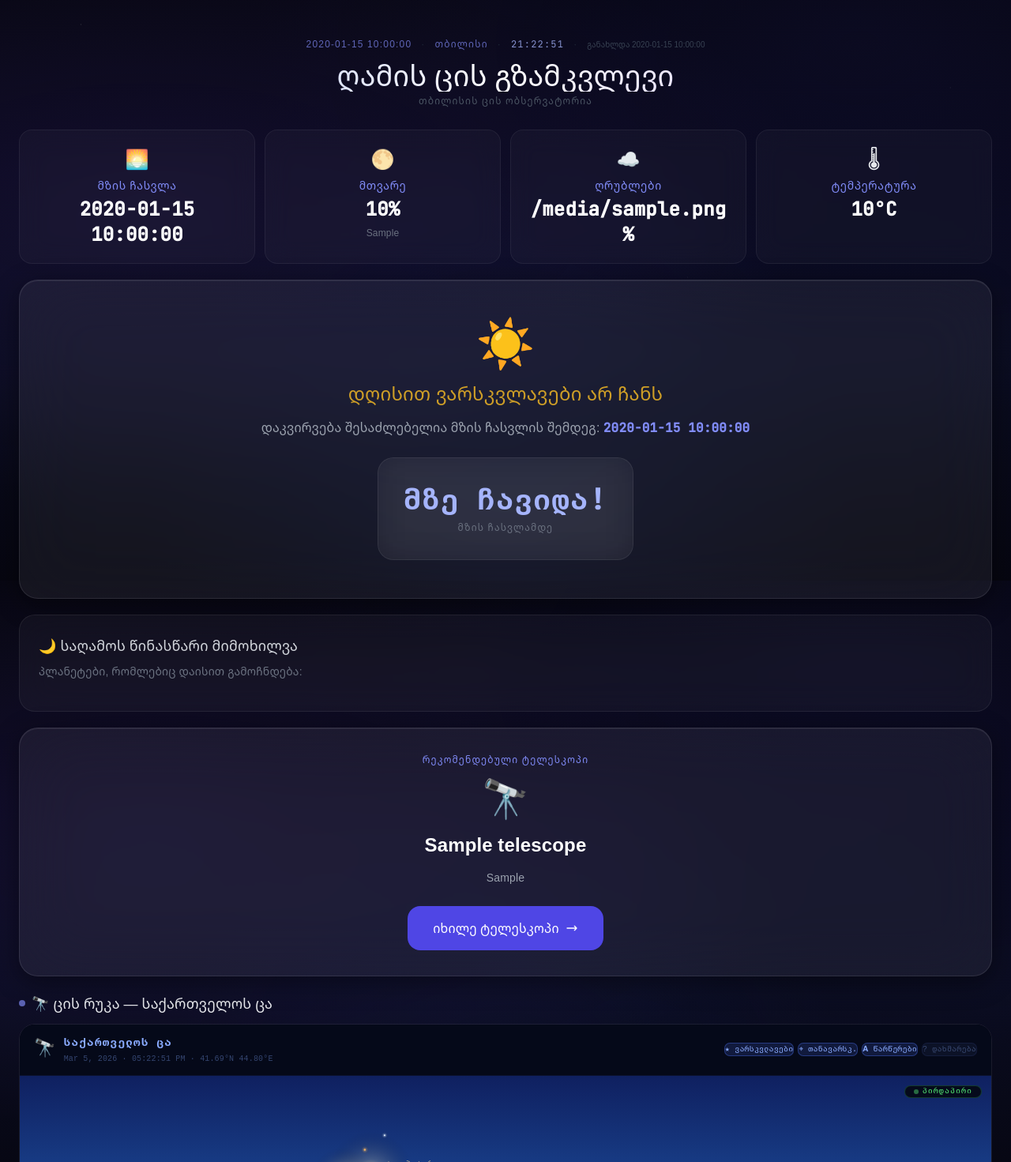
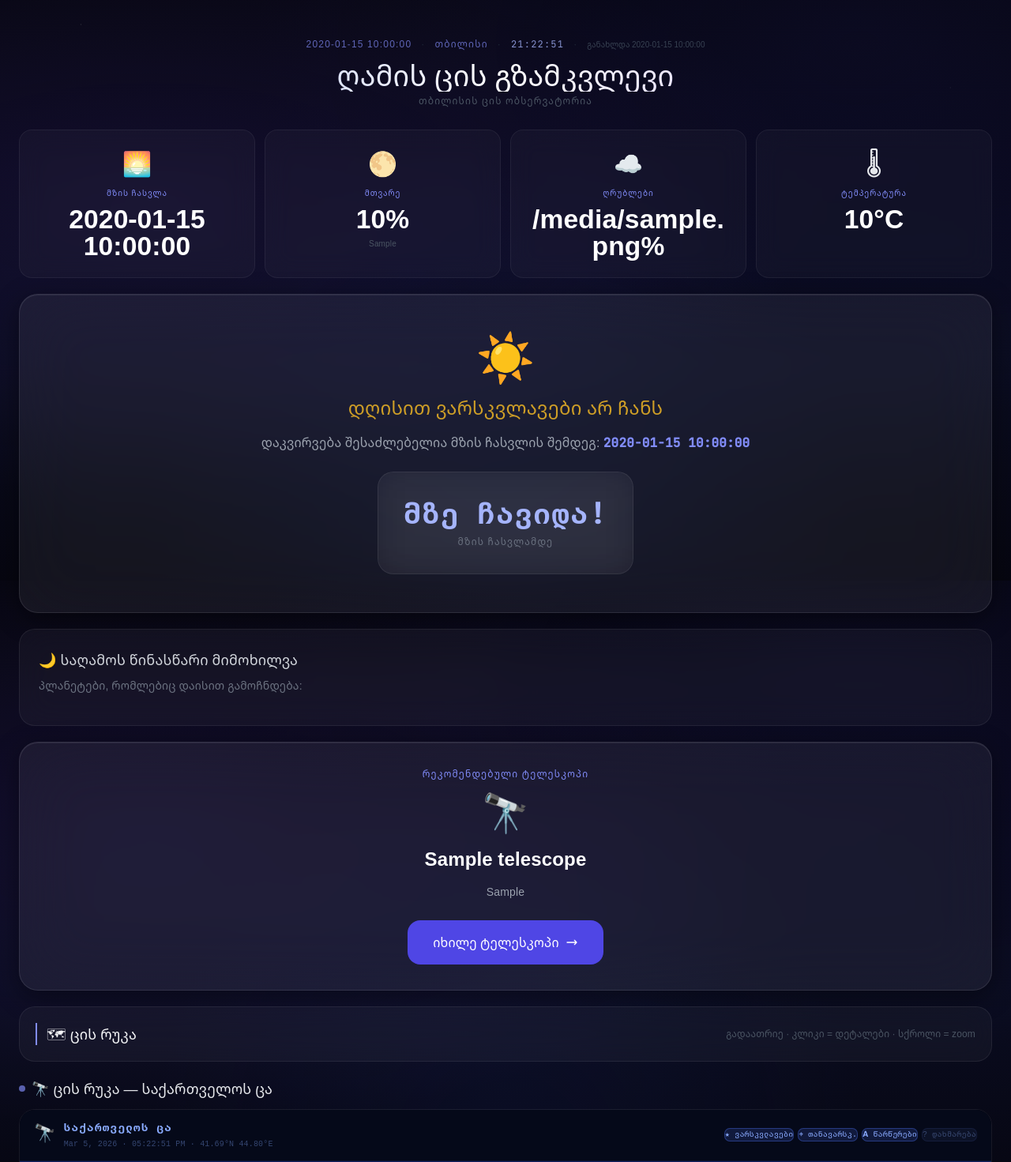
Before and after one commit to Rezimod/Astroman-Skywatcher, a FastAPI app: template app/templates/dashboard.html in a window 1280 px wide. Shown: the part 65-1536 px from the top of the page at 79% size. Run offline with FastAPI, Linux system fonts and the light colour scheme; the template is opened without the code that fills it: most values are stand-ins (such as "Sample title", 1, 10 or a date in 2020); some libraries are stand-ins or nearby versions.

Commit message:
Update dashboard.html

```diff
--- a/app/templates/dashboard.html
+++ b/app/templates/dashboard.html
@@ -30,13 +30,13 @@
 
     <!-- Stat Cards — always shown in all modes -->
     <div class="grid grid-cols-2 gap-3 lg:grid-cols-4 stagger">
-        <div class="glass-card p-4 sm:p-5 text-center">
-            <div class="text-2xl mb-2">🌅</div>
-            <div class="text-xs sm:text-sm text-indigo-400 uppercase tracking-wider mb-1">მზის ჩასვლა</div>
-            <div class="text-xl sm:text-2xl font-mono text-white font-semibold">{{ observation.sunset_time }}</div>
+        <div class="glass-card p-5 sm:p-6 text-center">
+            <div class="text-3xl mb-3">🌅</div>
+            <div class="text-[10px] text-indigo-400 uppercase tracking-widest mb-2">მზის ჩასვლა</div>
+            <div class="stat-value">{{ observation.sunset_time }}</div>
         </div>
-        <div class="glass-card p-4 sm:p-5 text-center">
-            <div class="text-2xl mb-2">
+        <div class="glass-card p-5 sm:p-6 text-center">
+            <div class="text-3xl mb-3">
                 {% if observation.moon_illumination < 5 %}🌑
                 {% elif observation.moon_illumination < 25 %}🌒
                 {% elif observation.moon_illumination < 50 %}🌓
@@ -44,19 +44,19 @@
                 {% elif observation.moon_illumination < 95 %}🌖
                 {% else %}🌕{% endif %}
             </div>
-            <div class="text-xs sm:text-sm text-indigo-400 uppercase tracking-wider mb-1">მთვარე</div>
-            <div class="text-xl sm:text-2xl font-mono text-white font-semibold">{{ observation.moon_illumination|round(0)|int }}%</div>
-            <div class="text-xs text-gray-500 mt-1" style="line-height:1.6">{{ observation.moon_phase }}</div>
+            <div class="text-[10px] text-indigo-400 uppercase tracking-widest mb-2">მთვარე</div>
+            <div class="stat-value">{{ observation.moon_illumination|round(0)|int }}%</div>
+            <div class="text-[10px] text-gray-600 mt-1.5" style="line-height:1.6">{{ observation.moon_phase }}</div>
         </div>
-        <div class="glass-card p-4 sm:p-5 text-center">
-            <div class="text-2xl mb-2">☁️</div>
-            <div class="text-xs sm:text-sm text-indigo-400 uppercase tracking-wider mb-1">ღრუბლები</div>
-            <div class="text-xl sm:text-2xl font-mono text-white font-semibold">{{ observation.cloud_coverage }}%</div>
+        <div class="glass-card p-5 sm:p-6 text-center">
+            <div class="text-3xl mb-3">☁️</div>
+            <div class="text-[10px] text-indigo-400 uppercase tracking-widest mb-2">ღრუბლები</div>
+            <div class="stat-value">{{ observation.cloud_coverage }}%</div>
         </div>
-        <div class="glass-card p-4 sm:p-5 text-center">
-            <div class="text-2xl mb-2">🌡</div>
-            <div class="text-xs sm:text-sm text-indigo-400 uppercase tracking-wider mb-1">ტემპერატურა</div>
-            <div class="text-xl sm:text-2xl font-mono text-white font-semibold">{{ observation.temperature|round(0)|int }}°C</div>
+        <div class="glass-card p-5 sm:p-6 text-center">
+            <div class="text-3xl mb-3">🌡</div>
+            <div class="text-[10px] text-indigo-400 uppercase tracking-widest mb-2">ტემპერატურა</div>
+            <div class="stat-value">{{ observation.temperature|round(0)|int }}°C</div>
         </div>
     </div>
 
@@ -184,8 +184,8 @@
 
             <!-- Planet Section -->
             <div class="glass p-4 sm:p-6">
-                <div class="flex items-center justify-between mb-4">
-                    <h2 class="text-base sm:text-lg text-gray-200">🪐 ხილული პლანეტები</h2>
+                <div class="flex items-center justify-between mb-5">
+                    <h2 class="text-base sm:text-lg text-gray-100 font-medium section-header">🪐 ხილული პლანეტები</h2>
                     <div class="flex items-center gap-2">
                         <span class="text-xs text-gray-600 font-mono bg-white/5 px-2.5 py-1 rounded-full">{{ visible_planets|length }}/7</span>
                         <span class="text-xs text-gray-700 font-mono bg-white/5 px-2.5 py-1 rounded-full" title="შეუიარაღებელი თვალით ხილული">👁 {{ visible_planets | selectattr('visibility_type', 'eq', 'naked_eye') | list | length }}</span>
@@ -197,38 +197,65 @@
                 <!-- Mobile: card layout -->
                 <div class="block lg:hidden space-y-3 stagger">
                     {% for planet in visible_planets %}
+                    {% if planet.name == 'Mercury' %}{% set orb = 'orb-mercury' %}
+                    {% elif planet.name == 'Venus' %}{% set orb = 'orb-venus' %}
+                    {% elif planet.name == 'Mars' %}{% set orb = 'orb-mars' %}
+                    {% elif planet.name == 'Jupiter' %}{% set orb = 'orb-jupiter' %}
+                    {% elif planet.name == 'Saturn' %}{% set orb = 'orb-saturn' %}
+                    {% elif planet.name == 'Uranus' %}{% set orb = 'orb-uranus' %}
+                    {% elif planet.name == 'Neptune' %}{% set orb = 'orb-neptune' %}
+                    {% else %}{% set orb = 'orb-mercury' %}{% endif %}
                     <div class="glass-card p-4">
-                        <div class="flex items-center justify-between mb-3">
-                            <div class="flex items-center gap-2">
+                        <div class="planet-card-toggle flex items-center justify-between" onclick="togglePlanet(this)">
+                            <div class="flex items-center gap-3">
+                                <div class="planet-orb {{ orb }}"></div>
                                 {% if planet == best_planet %}<span class="text-yellow-400 text-sm">⭐</span>{% endif %}
-                                <span class="text-base font-semibold text-white" style="line-height:1.6">{{ planet.name_ka }}</span>
+                                <span class="text-sm font-semibold text-white">{{ planet.name_ka }}</span>
                                 <span class="text-xs text-gray-600">({{ planet.name }})</span>
                             </div>
+                            <div class="flex items-center gap-2">
                                 {% if planet == best_planet %}
                                 <span class="text-[10px] bg-indigo-500/20 text-indigo-400 px-2 py-0.5 rounded-full border border-indigo-500/30">საუკეთესო</span>
                                 {% elif planet.visibility_type == 'binoculars' %}
-                            <span class="text-[10px] bg-yellow-500/10 text-yellow-600 px-2 py-0.5 rounded-full border border-yellow-500/20" title="ბინოკლი საჭიროა">🔭 ბინოკლი</span>
+                                <span class="text-[10px] bg-yellow-500/10 text-yellow-600 px-2 py-0.5 rounded-full border border-yellow-500/20">🔭 ბინოკლი</span>
                                 {% elif planet.visibility_type == 'telescope' %}
-                            <span class="text-[10px] bg-gray-500/10 text-gray-500 px-2 py-0.5 rounded-full border border-gray-500/20" title="ტელესკოპი საჭიროა">🔭 ტელესკოპი</span>
+                                <span class="text-[10px] bg-gray-500/10 text-gray-500 px-2 py-0.5 rounded-full border border-gray-500/20">🔭 ტელ.</span>
                                 {% endif %}
+                                <svg class="expand-chevron w-3.5 h-3.5" fill="none" stroke="currentColor" viewBox="0 0 24 24">
+                                    <path stroke-linecap="round" stroke-linejoin="round" stroke-width="2" d="M19 9l-7 7-7-7"/>
+                                </svg>
                             </div>
-                        <div class="grid grid-cols-2 gap-y-2 gap-x-4 text-sm">
+                        </div>
+                        <!-- Collapsed summary -->
+                        <div class="flex gap-4 mt-2 text-xs text-gray-500">
+                            <span class="font-mono text-gray-400">{{ planet.altitude|round(1) }}°</span>
+                            <span class="font-mono text-gray-500">mag {{ planet.magnitude }}</span>
+                            <span class="text-gray-600">{{ planet.azimuth | azimuth_direction }}</span>
+                        </div>
+                        <!-- Expandable detail -->
+                        <div class="planet-detail">
+                            <div class="mt-3 pt-3 border-t border-white/5 grid grid-cols-2 gap-y-3 gap-x-4 text-sm">
                                 <div>
-                                <span class="text-gray-500 text-xs">სიმაღლე</span>
+                                    <span class="text-gray-600 text-xs">სიმაღლე</span>
                                     <div class="text-white font-mono">{{ planet.altitude|round(1) }}°</div>
                                 </div>
                                 <div>
-                                <span class="text-gray-500 text-xs">სიკაშკაშე</span>
+                                    <span class="text-gray-600 text-xs">სიკაშკაშე</span>
                                     <div class="text-white font-mono">{{ planet.magnitude }} <span class="text-gray-600 text-xs">mag</span></div>
                                 </div>
                                 <div>
-                                <span class="text-gray-500 text-xs">თანავარსკვლავედი</span>
-                                <div class="text-gray-300" style="line-height:1.6">{{ planet.constellation }}</div>
+                                    <span class="text-gray-600 text-xs">მიმართულება</span>
+                                    <div class="text-gray-300">{{ planet.azimuth | azimuth_direction }}</div>
                                 </div>
                                 <div>
-                                <span class="text-gray-500 text-xs">სიმაღლის ბარი</span>
+                                    <span class="text-gray-600 text-xs">თანავარსკვლავედი</span>
+                                    <div class="text-gray-300">{{ planet.constellation }}</div>
+                                </div>
+                                <div class="col-span-2">
+                                    <span class="text-gray-600 text-xs">სიმაღლის ბარი</span>
                                     <div class="mt-1.5 h-1.5 bg-gray-800 rounded-full overflow-hidden">
-                                    <div class="h-full rounded-full bg-gradient-to-r from-indigo-500 to-violet-500" style="width: {{ [planet.altitude / 90 * 100, 100]|min }}%"></div>
+                                        <div class="h-full rounded-full" style="width:{{ [planet.altitude/90*100,100]|min }}%; background: var(--c-{{ planet.name|lower }}, #818cf8)"></div>
+                                    </div>
                                 </div>
                             </div>
                         </div>
@@ -283,8 +310,8 @@
             <!-- Altitude Bars -->
             {% if visible_planets %}
             <div class="glass p-4 sm:p-6">
-                <h2 class="text-base sm:text-lg text-gray-200 mb-1">📡 სიმაღლე ჰორიზონტიდან</h2>
-                <p class="text-xs text-gray-600 mb-5">0° — 90° (ზენიტი)</p>
+                <h2 class="text-base sm:text-lg text-gray-100 font-medium section-header mb-1">📡 სიმაღლე ჰორიზონტიდან</h2>
+                <p class="text-xs text-gray-700 mb-5 pl-3">0° — 90° (ზენიტი)</p>
                 <div class="space-y-3">
                     {% for planet in visible_planets %}
                     {% if planet.name == 'Mercury' %}{% set pcolor = '#9ca3af' %}
@@ -313,8 +340,7 @@
             <!-- Observation Guide -->
             <div class="glass p-4 sm:p-6">
                 <div class="flex items-center gap-3 mb-4">
-                    <div class="w-2 h-2 rounded-full bg-indigo-400 animate-pulse flex-shrink-0"></div>
-                    <h2 class="text-base sm:text-lg text-gray-200">დაკვირვების გზამკვლევი</h2>
+                    <h2 class="text-base sm:text-lg text-gray-100 font-medium section-header">დაკვირვების გზამკვლევი</h2>
                 </div>
                 <div class="space-y-3 text-sm text-gray-300" style="line-height:1.8">
                     {% for line in observation.observation_text.split('\n') %}
@@ -357,25 +383,18 @@
 
             <!-- Moon Phase -->
             <div class="glass p-5 sm:p-6 text-center">
-                <div class="text-xs tracking-widest text-indigo-400 uppercase mb-4">მთვარის ფაზა</div>
-                <div class="relative w-20 h-20 sm:w-24 sm:h-24 mx-auto mb-4">
-                    <div class="w-full h-full rounded-full" style="background: radial-gradient(circle at 38% 35%, #f0f0d8, #c8c8a0 50%, #808070); box-shadow: 0 0 30px rgba(245,245,200,0.1), inset -3px -3px 10px rgba(0,0,0,0.4)"></div>
-                    <div class="absolute rounded-full bg-gray-800/20" style="width:12px;height:12px;top:30%;left:40%"></div>
-                    <div class="absolute rounded-full bg-gray-800/15" style="width:7px;height:7px;top:55%;left:58%"></div>
-                    <div class="absolute rounded-full bg-gray-800/20" style="width:9px;height:9px;top:18%;left:63%"></div>
-                    {% if observation.moon_illumination < 5 %}
-                    <div class="absolute inset-0 rounded-full bg-gray-950/95"></div>
-                    {% elif observation.moon_illumination < 50 %}
-                    <div class="absolute inset-0 rounded-full overflow-hidden">
-                        <div class="absolute inset-0" style="background: radial-gradient(ellipse at {{ 115 - observation.moon_illumination }}% 50%, rgba(3,7,18,0.97) 38%, rgba(3,7,18,0.15) 60%, transparent 70%)"></div>
+                <div class="text-xs tracking-widest text-indigo-400 uppercase mb-4 section-header inline-block">მთვარის ფაზა</div>
+                <div class="mb-4">
+                    <span class="moon-emoji">
+                        {% if observation.moon_illumination < 5 %}🌑
+                        {% elif observation.moon_illumination < 25 %}🌒
+                        {% elif observation.moon_illumination < 50 %}🌓
+                        {% elif observation.moon_illumination < 75 %}🌔
+                        {% elif observation.moon_illumination < 95 %}🌖
+                        {% else %}🌕{% endif %}
+                    </span>
                 </div>
-                    {% elif observation.moon_illumination < 98 %}
-                    <div class="absolute inset-0 rounded-full overflow-hidden">
-                        <div class="absolute inset-0" style="background: radial-gradient(ellipse at {{ 170 - observation.moon_illumination * 0.7 }}% 50%, rgba(3,7,18,0.97) 28%, rgba(3,7,18,0.1) 52%, transparent 62%)"></div>
-                    </div>
-                    {% endif %}
-                </div>
-                <h3 class="text-base text-gray-200 font-light mb-1" style="line-height:1.6">{{ observation.moon_phase }}</h3>
+                <h3 class="text-base text-white font-medium mb-1" style="line-height:1.6">{{ observation.moon_phase }}</h3>
                 <div class="text-sm text-gray-500 mb-3">{{ observation.moon_illumination|round(0)|int }}% განათებული</div>
                 <div class="h-2 bg-gray-800/60 rounded-full overflow-hidden">
                     <div class="h-full rounded-full"
@@ -385,21 +404,21 @@
 
             <!-- Observation Quality -->
             <div class="glass p-5 sm:p-6">
-                <div class="text-xs tracking-widest text-indigo-400 uppercase mb-4">დაკვირვების ხარისხი</div>
+                <div class="text-xs tracking-widest text-indigo-400 uppercase mb-4 section-header inline-block">დაკვირვების ხარისხი</div>
                 {% set q = (100 - observation.cloud_coverage) %}
                 {% if observation.moon_illumination > 60 %}{% set q = q - 15 %}{% endif %}
                 {% if q < 0 %}{% set q = 0 %}{% endif %}
 
                 <div class="flex items-center gap-4 mb-4">
                     <div class="relative w-16 h-16 flex-shrink-0">
-                        <svg class="w-16 h-16 -rotate-90" viewBox="0 0 64 64">
+                        <svg class="w-16 h-16 -rotate-90 {% if q >= 70 %}ring-excellent{% elif q >= 40 %}ring-good{% elif q >= 20 %}ring-moderate{% else %}ring-poor{% endif %}" viewBox="0 0 64 64">
                             <circle cx="32" cy="32" r="26" fill="none" stroke="rgba(255,255,255,0.06)" stroke-width="7"/>
                             <circle cx="32" cy="32" r="26" fill="none"
                                 stroke="{% if q >= 70 %}#22c55e{% elif q >= 40 %}#eab308{% elif q >= 20 %}#f97316{% else %}#ef4444{% endif %}"
                                 stroke-width="7" stroke-linecap="round"
                                 stroke-dasharray="{{ q * 1.634 }} 163.4"/>
                         </svg>
-                        <div class="absolute inset-0 flex items-center justify-center text-xs font-mono text-gray-300">{{ q }}%</div>
+                        <div class="absolute inset-0 flex items-center justify-center text-xs font-mono text-white font-semibold">{{ q }}%</div>
                     </div>
                     <div class="min-w-0">
                         {% if q >= 70 %}
@@ -470,12 +489,25 @@
     {% endif %}
 
     {# ── Sky Map — always visible in all modes ── #}
+    <div class="glass p-4 sm:p-5 flex items-center justify-between mt-2">
+        <h2 class="text-base sm:text-lg text-gray-100 font-medium section-header">🗺 ცის რუკა</h2>
+        <span class="text-xs text-gray-600">გადაათრიე · კლიკი = დეტალები · სქროლი = zoom</span>
+    </div>
     {% include "skymap_widget.html" %}
 
 </div>
 {% endblock %}
 
 {% block scripts %}
+{% if best_planet and is_night %}
+<!-- Sticky planet pill (mobile) -->
+<div class="sticky-pill sm:hidden" id="planet-pill">
+    <span class="text-yellow-400">⭐</span>
+    <span>დღეს ეძებე: <strong class="text-white">{{ best_planet.name_ka }}</strong></span>
+    <span class="text-gray-600 text-[10px]">· {{ best_planet.altitude|round(0)|int }}° · {{ best_planet.azimuth | azimuth_direction }}</span>
+</div>
+{% endif %}
+
 <script>
     // Live Tbilisi clock
     function updateClock() {
@@ -514,5 +546,26 @@
     }
     updateSunsetCountdown();
     setInterval(updateSunsetCountdown, 1000);
+
+    // Expandable planet cards
+    function togglePlanet(header) {
+        const card = header.closest('.glass-card');
+        const detail = card.querySelector('.planet-detail');
+        const chevron = header.querySelector('.expand-chevron');
+        if (!detail) return;
+        const isOpen = detail.classList.contains('open');
+        detail.classList.toggle('open', !isOpen);
+        chevron && chevron.classList.toggle('open', !isOpen);
+    }
+
+    // Sticky pill — hide when hero badge is visible
+    const pill = document.getElementById('planet-pill');
+    if (pill) {
+        const heroBadge = document.querySelector('.inline-flex .text-yellow-400');
+        const observer = new IntersectionObserver(entries => {
+            pill.classList.toggle('hide', entries[0].isIntersecting);
+        }, { threshold: 0.5 });
+        if (heroBadge) observer.observe(heroBadge.closest('.inline-flex'));
+    }
 </script>
 {% endblock %}
```
Lines whose indentation alone changed are shown as unchanged.
